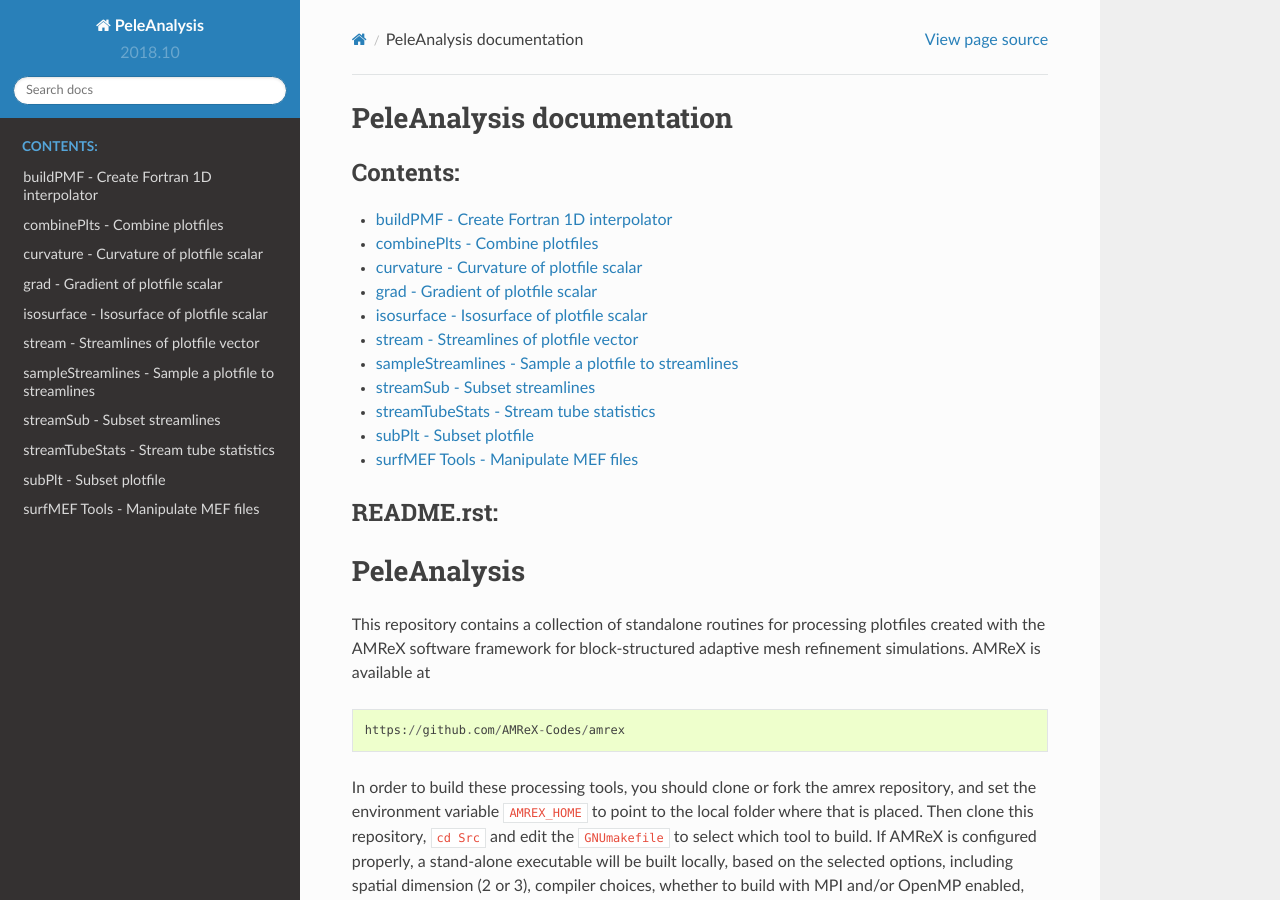
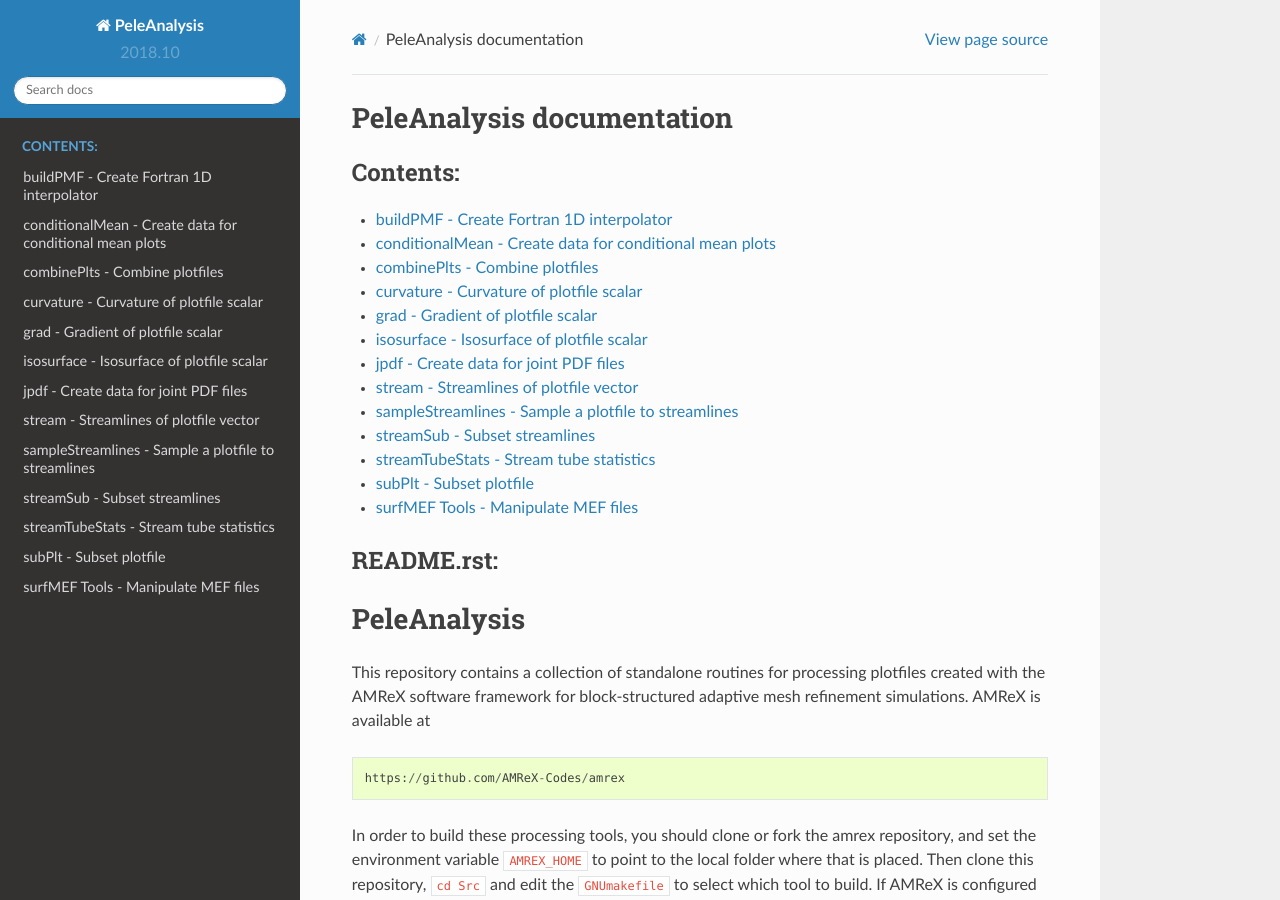
Before and after one commit to AMReX-Combustion/PeleAnalysis, a Sphinx documentation site: the page built from Docs/source/index.rst, in a window 1280 px wide and 900 px high. Built offline with Sphinx 7.4.7 and the Read the Docs theme 2.0.0, drawn with Linux system fonts in a browser that asks for light colours.

Commit message:
Add stub pages for Aspden's tools.

````diff
--- /dev/null
+++ b/Docs/source/conditionalMean.rst
@@ -0,0 +1,16 @@
+.. highlight:: bash
+
+
+conditionalMean - Create data for conditional mean plots
+********************************************************
+
+Given a plotfile, a conditioning variable, and a list of variables, create data files, each containing
+conditional means and standard deviations in each of a set of bins of the conditioning variable.
+Use `plotJpdf.m` from the `Scripts` folder to plot the resulting data in matlab/octave, using a line for the
+mean, and a gray shaded region for the values within a standard-deviation of the mean.
+
+```
+Usage:
+```
+
+Example:
--- a/Docs/source/index.rst
+++ b/Docs/source/index.rst
@@ -8,10 +8,12 @@ PeleAnalysis documentation
    :caption: Contents:
 
    buildPMF
+   conditionalMean
    combinePlts
    curvature
    grad
    isosurface
+   jpdf
    stream
    sampleStreamlines
    streamSub
--- /dev/null
+++ b/Docs/source/jpdf.rst
@@ -0,0 +1,16 @@
+.. highlight:: bash
+
+
+jpdf - Create data for joint PDF files
+***************************************
+
+Given a plotfile and a subset of the variable names that it contains, bin data for every unique pair of variables,
+making n*(n-1)/2 sets.  The results are written to separate files inside the plotfile folder and can be written as
+tecplot, matlab, gnuplot, fab, or plotfiles.
+
+
+```
+Usage:
+```
+
+Example:
````
